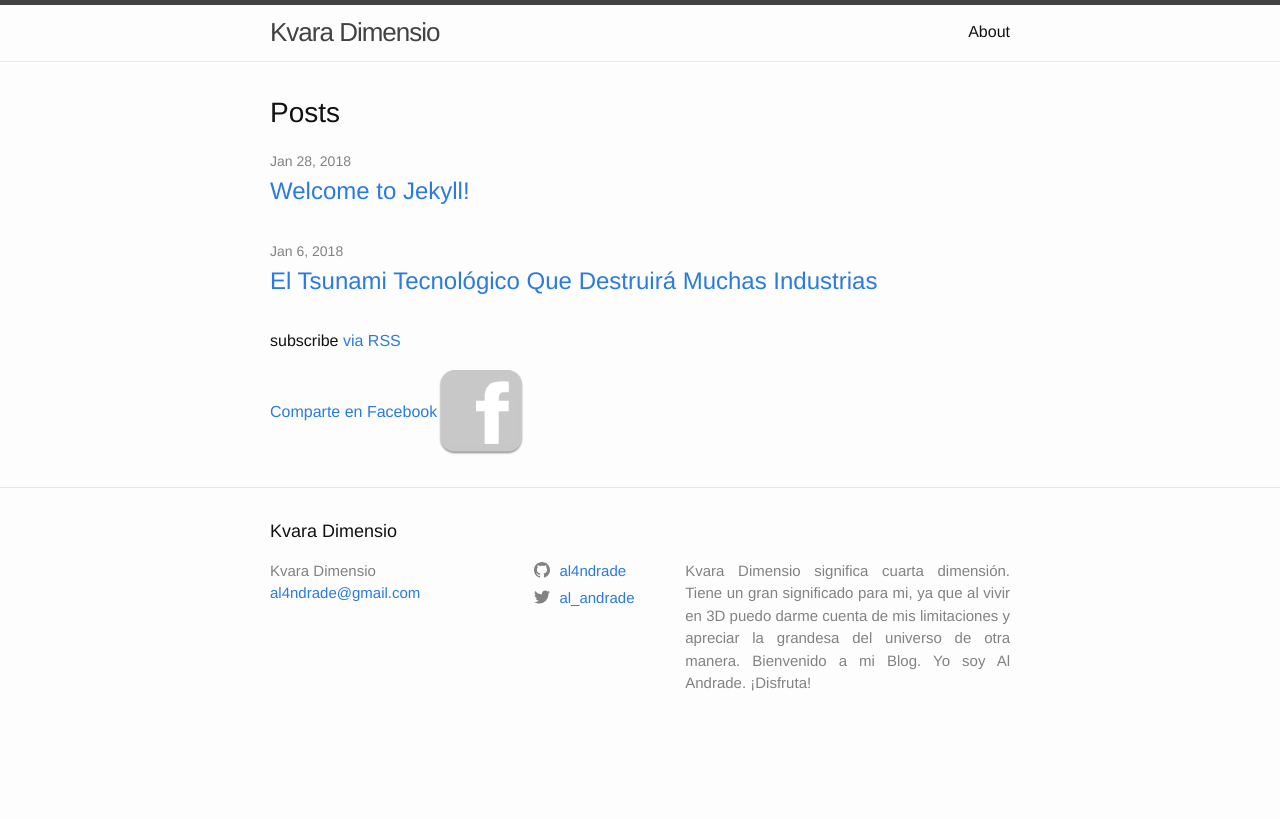
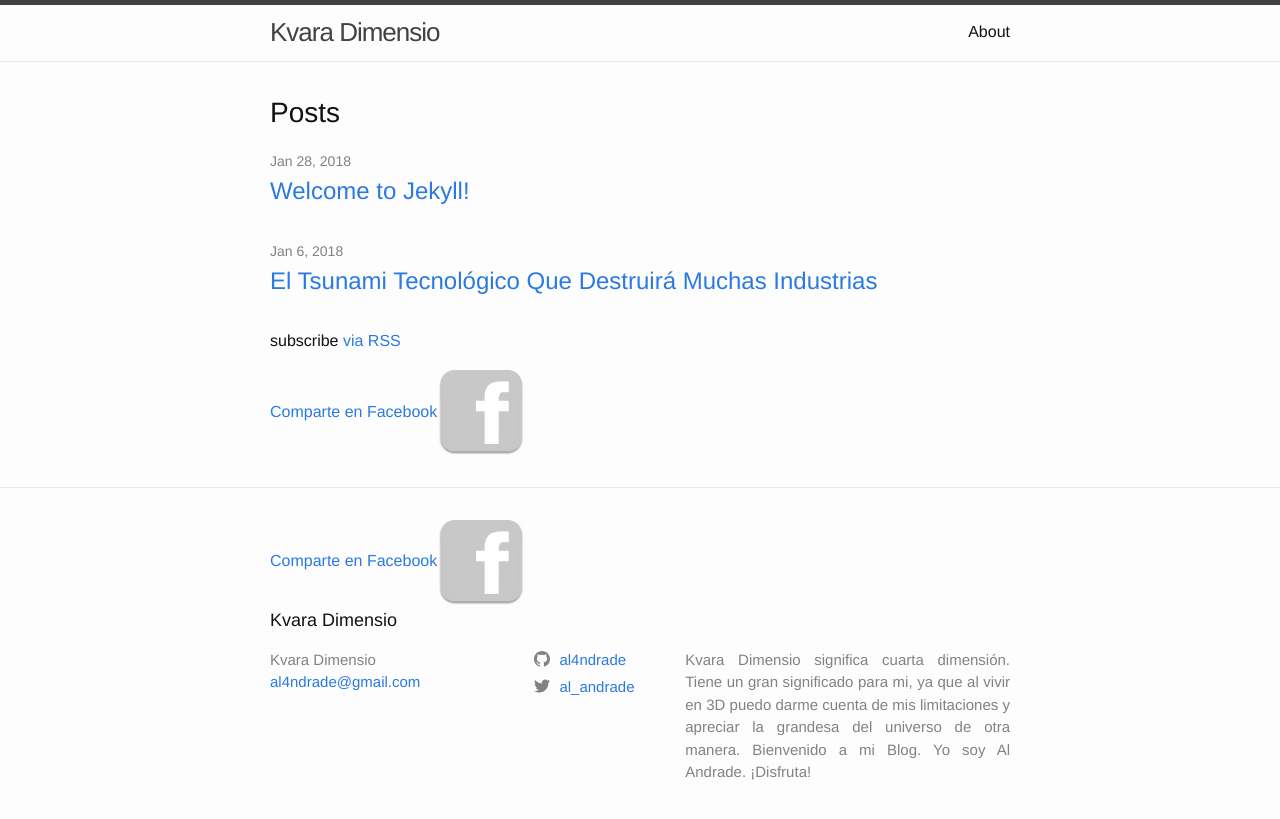
Before and after one commit to al4ndrade/al4ndrade.github.io, a Jekyll site: the page built from index.md, in a window 1280 px wide. Shown: the top 819 px of the page. Built offline with Jekyll 4.4.1, drawn with Linux system fonts in a browser that asks for light colours.

Commit message:
Try include sharer in footer.html

```diff
--- a/_includes/footer.html
+++ b/_includes/footer.html
@@ -2,6 +2,8 @@
   <data class="u-url" href="{{ "/" | relative_url }}"></data>
 
   <div class="wrapper">
+
+    <a href="https://www.facebook.com/sharer/sharer.php?u=https%3A//al4ndrade.github.io{{ page.url }}"> Comparte en Facebook<img width= 12% src="{{site.url}}/icons/facebook-icon-grey.png"></a>
 
     <h2 class="footer-heading">{{ site.title | escape }}</h2>
 
```
